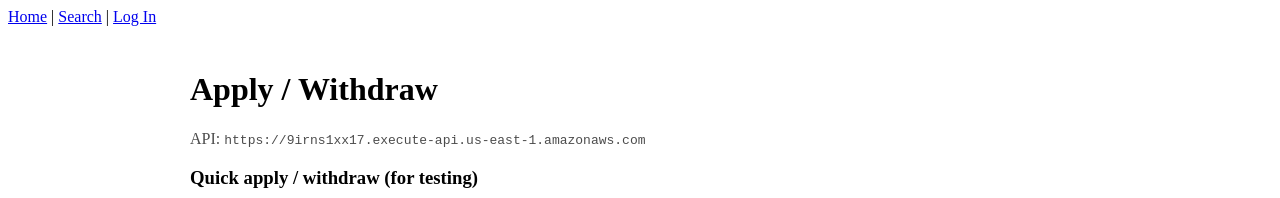
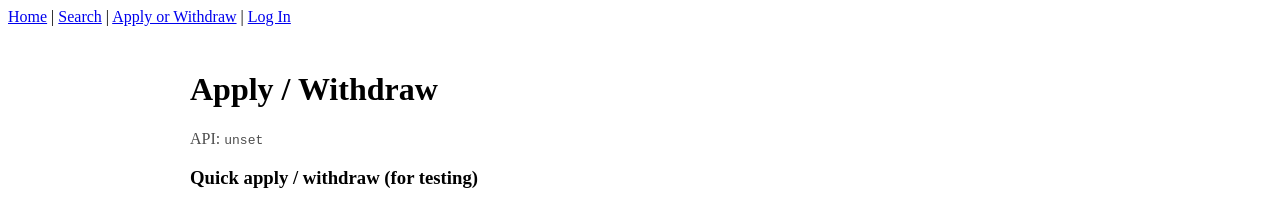
Before and after one commit to abhyudaithakur/recruit-me-new-hampshire, a Next.js app in the folder frontend/: page /apply-withdraw in a window 1280 px wide. Shown: the top 198 px of the page. Built offline with nearby package versions, Linux system fonts and the light colour scheme; no server answers.

Commit message:
fix .env issues

```diff
--- a/frontend/app/apply-withdraw/page.tsx
+++ b/frontend/app/apply-withdraw/page.tsx
@@ -1,6 +1,6 @@
 "use client";
 
-import { useEffect, useState } from "react";
+import { Suspense, useEffect, useState } from "react";
 import { useSearchParams } from "next/navigation";
 
 const API =
@@ -42,7 +42,7 @@ type RespPanel =
   | { kind: "withdraw"; status: number; body: WithdrawOk | ErrorEnvelope | unknown }
   | { kind: "info"; status: number; body: unknown };
 
-export default function ApplyWithdraw() {
+function ApplyWithdraw() {
   // --- simple inputs (keep old workflow) ---
   const [jobId, setJobId] = useState("");
   const [applicantId, setApplicantId] = useState("");
@@ -285,3 +285,11 @@ export default function ApplyWithdraw() {
     </main>
   );
 }
+
+export default function ApplyWithdrawSuspense(){
+  return(
+    <Suspense>
+      <ApplyWithdraw/>
+    </Suspense>
+  )
+}
--- a/frontend/app/layout.tsx
+++ b/frontend/app/layout.tsx
@@ -20,6 +20,8 @@ export default function RootLayout({
             <span> | </span>
             <Link href={'/search'}> Search</Link>
             <span> | </span>
+            <Link href={'/apply-withdraw'}> Apply or Withdraw</Link>
+            <span> | </span>
             <LogInOut/>
           </nav>
           {children}
```
Also changed, not shown: 2 other files (tests, documents, lock files or other folders).
